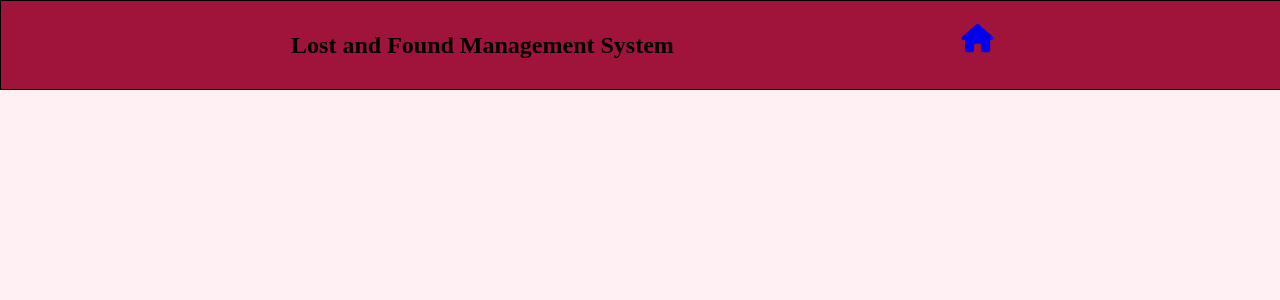
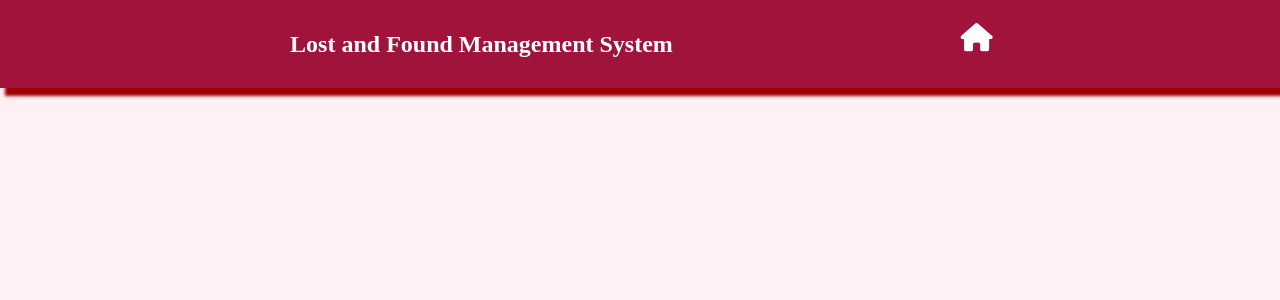
Before and after one commit to MarkRyuo/Lost-And-Found-Management-System, a PHP site: page /assets/html/About.html in a window 1280 px wide. Shown: the top 300 px of the page. Run offline with PHP 8.4, Linux system fonts and the light colour scheme.

Commit message:
update -3

```diff
--- a/assets/css/About.css
+++ b/assets/css/About.css
@@ -14,7 +14,7 @@
 
 
 .navigation {
-  border: 1px black solid;
+  /* border: 1px black solid; */
   display: flex;
   justify-content: space-evenly;
   flex-wrap: wrap;
@@ -23,12 +23,19 @@
   height: 11vh;
   width: 100vw;
   background-color: var(--bgnav-Color);
+  box-shadow: 5px 8px 3px var(--shadow-nav);
 }
 
 /* Font awesome icon Home */
 
 .navigation .Home a .fa-solid {
   font-size: 1.5rem;
+  color: white;
 }
 
+
 /* Font awesome icon Home */
+
+.navigation h1 {
+  color: #ffffff;
+}
```
